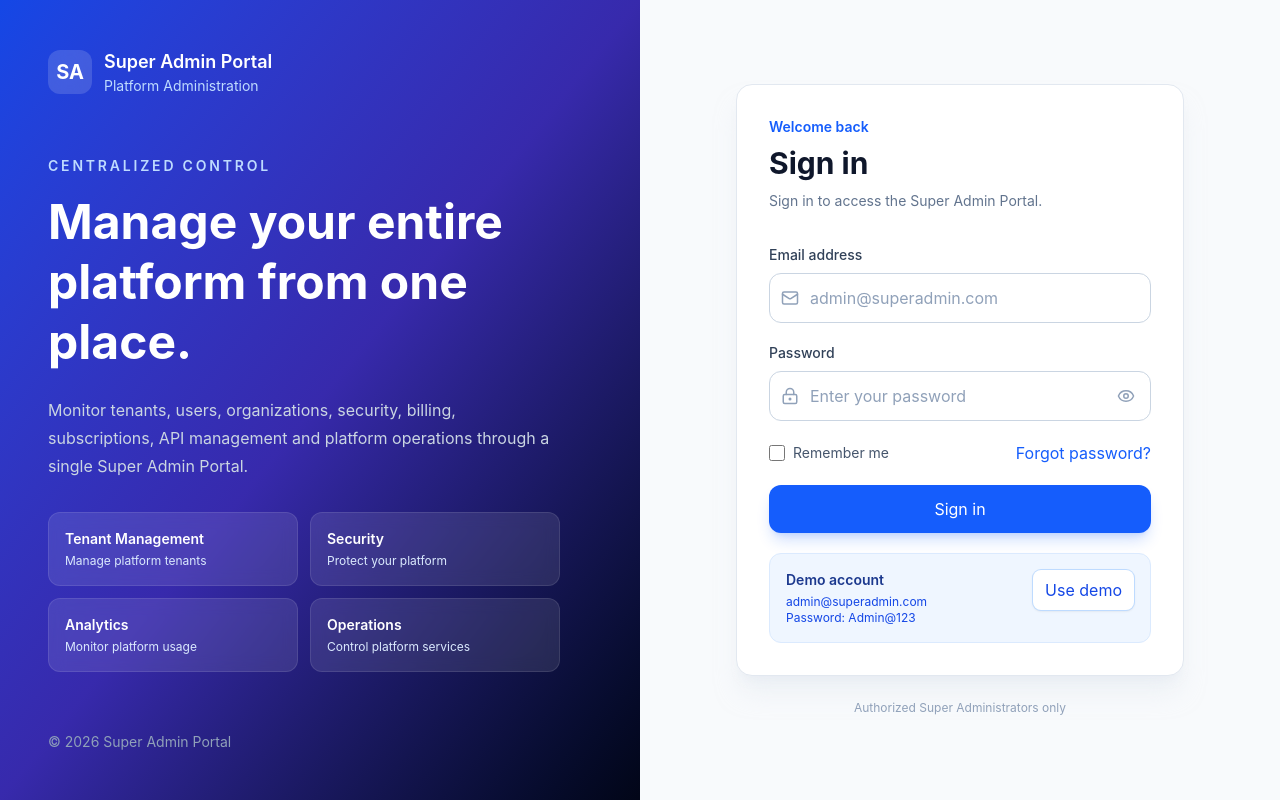
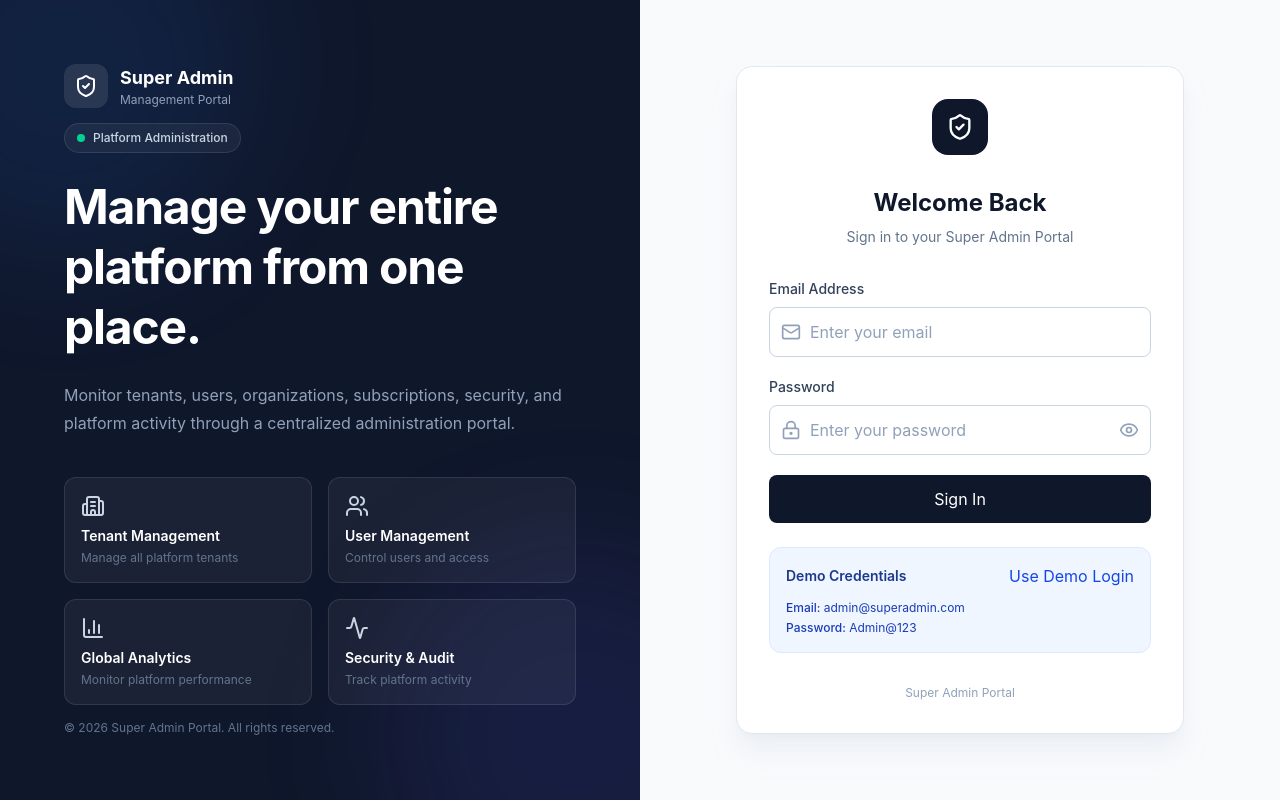
Before and after one commit to kakarlapavankumar/superadmin-dashboard, a React (Vite) app: page /login in a window 1280 px wide. Built offline with nearby package versions, Linux system fonts and the light colour scheme.

Commit message:
Fixing Login Issues

```diff
--- a/src/auth/authService.ts
+++ b/src/auth/authService.ts
@@ -10,40 +10,39 @@ export interface AuthUser {
 export interface AuthSession {
   user: AuthUser;
   token: string;
+  loginAt: string;
 }
 
-const DEMO_USER = {
-  email: "admin@superadmin.com",
-  password: "Admin@123",
-};
+const DEMO_EMAIL = "admin@superadmin.com";
+const DEMO_PASSWORD = "Admin@123";
 
-const DEMO_SESSION: AuthSession = {
-  user: {
-    id: "super-admin-001",
-    name: "Super Administrator",
-    email: "admin@superadmin.com",
-    role: "super_admin",
-  },
-  token: "demo-super-admin-token",
-};
-
-/**
- * Login user
- */
 export function login(
   email: string,
   password: string,
 ): {
   success: boolean;
+  session?: AuthSession;
   message?: string;
 } {
   const normalizedEmail = email.trim().toLowerCase();
 
-  if (normalizedEmail === DEMO_USER.email && password === DEMO_USER.password) {
-    localStorage.setItem(AUTH_STORAGE_KEY, JSON.stringify(DEMO_SESSION));
+  if (normalizedEmail === DEMO_EMAIL && password === DEMO_PASSWORD) {
+    const session: AuthSession = {
+      user: {
+        id: "super-admin-001",
+        name: "Super Administrator",
+        email: DEMO_EMAIL,
+        role: "super_admin",
+      },
+      token: "demo-super-admin-token",
+      loginAt: new Date().toISOString(),
+    };
+
+    localStorage.setItem(AUTH_STORAGE_KEY, JSON.stringify(session));
 
     return {
       success: true,
+      session,
     };
   }
 
@@ -53,16 +52,10 @@ export function login(
   };
 }
 
-/**
- * Logout user
- */
 export function logout(): void {
   localStorage.removeItem(AUTH_STORAGE_KEY);
 }
 
-/**
- * Get current authentication session
- */
 export function getSession(): AuthSession | null {
   const storedSession = localStorage.getItem(AUTH_STORAGE_KEY);
 
@@ -79,30 +72,28 @@ export function getSession(): AuthSession | null {
       !session.token ||
       session.user.role !== "super_admin"
     ) {
-      localStorage.removeItem(AUTH_STORAGE_KEY);
+      logout();
       return null;
     }
 
     return session;
-  } catch (error) {
-    console.error("Invalid authentication session:", error);
-
-    localStorage.removeItem(AUTH_STORAGE_KEY);
-
+  } catch {
+    logout();
     return null;
   }
 }
 
-/**
- * Check whether user is authenticated
- */
+export function getCurrentUser(): AuthUser | null {
+  return getSession()?.user ?? null;
+}
+
 export function isAuthenticated(): boolean {
   return getSession() !== null;
 }
 
-/**
- * Get currently logged-in user
- */
-export function getCurrentUser(): AuthUser | null {
-  return getSession()?.user ?? null;
+export function getDemoCredentials() {
+  return {
+    email: DEMO_EMAIL,
+    password: DEMO_PASSWORD,
+  };
 }
--- /dev/null
+++ b/src/auth/useAuth.ts
@@ -0,0 +1,13 @@
+import { useContext } from "react";
+
+import { AuthContext } from "./AuthContextStore";
+
+export function useAuth() {
+  const context = useContext(AuthContext);
+
+  if (!context) {
+    throw new Error("useAuth must be used inside AuthProvider");
+  }
+
+  return context;
+}
--- a/src/components/auth/LoginForm.tsx
+++ b/src/components/auth/LoginForm.tsx
@@ -1,18 +1,27 @@
-import { Eye, EyeOff, LockKeyhole, Mail } from "lucide-react";
-import { useState } from "react";
-import type { FormEvent } from "react";
+import { Eye, EyeOff, LockKeyhole, Mail, ShieldCheck } from "lucide-react";
+
+import { useState, type FormEvent } from "react";
+
 import { useLocation, useNavigate } from "react-router-dom";
 
-import { login } from "../../auth/authService";
+import { getDemoCredentials } from "../../auth/authService";
+
+import { useAuth } from "../../auth/useAuth";
 
 export default function LoginForm() {
   const navigate = useNavigate();
   const location = useLocation();
 
+  const { login } = useAuth();
+
+  const demoCredentials = getDemoCredentials();
+
   const [email, setEmail] = useState("");
+
   const [password, setPassword] = useState("");
 
   const [showPassword, setShowPassword] = useState(false);
+
   const [error, setError] = useState("");
 
   const [isSubmitting, setIsSubmitting] = useState(false);
@@ -20,9 +29,15 @@ export default function LoginForm() {
   const handleSubmit = (event: FormEvent<HTMLFormElement>) => {
     event.preventDefault();
 
+    if (isSubmitting) {
+      return;
+    }
+
     setError("");
 
-    if (!email.trim()) {
+    const trimmedEmail = email.trim();
+
+    if (!trimmedEmail) {
       setError("Please enter your email address.");
       return;
     }
@@ -34,61 +49,83 @@ export default function LoginForm() {
 
     setIsSubmitting(true);
 
-    window.setTimeout(() => {
-      const result = login(email, password);
+    const result = login(trimmedEmail, password);
 
     if (!result.success) {
-        setError(result.message ?? "Unable to sign in.");
+      setError(result.message ?? "Unable to sign in. Please try again.");
+
       setIsSubmitting(false);
       return;
     }
 
-      const from =
-        (location.state as { from?: string } | null | undefined)?.from ?? "/";
+    const state = location.state as { from?: string } | null | undefined;
 
-      navigate(from, { replace: true });
-    }, 500);
+    const destination =
+      state?.from && state.from !== "/login" ? state.from : "/dashboard";
+
+    navigate(destination, {
+      replace: true,
+    });
+
+    setIsSubmitting(false);
   };
 
   const fillDemoCredentials = () => {
-    setEmail("admin@superadmin.com");
-    setPassword("Admin@123");
+    setEmail(demoCredentials.email);
+
+    setPassword(demoCredentials.password);
+
     setError("");
   };
 
   return (
-    <form onSubmit={handleSubmit} className="space-y-5" noValidate>
+    <div className="w-full max-w-md">
+      <div className="rounded-2xl border border-slate-200 bg-white p-6 shadow-xl shadow-slate-200/50 sm:p-8">
+        {/* Logo */}
+        <div className="mb-8 flex justify-center">
+          <div className="flex h-14 w-14 items-center justify-center rounded-2xl bg-slate-900">
+            <ShieldCheck className="h-7 w-7 text-white" />
+          </div>
+        </div>
+
+        {/* Heading */}
+        <div className="mb-8 text-center">
+          <h1 className="text-2xl font-bold text-slate-900">Welcome Back</h1>
+
+          <p className="mt-2 text-sm text-slate-500">
+            Sign in to your Super Admin Portal
+          </p>
+        </div>
+
         {/* Error */}
         {error && (
-        <div className="rounded-xl border border-red-200 bg-red-50 px-4 py-3">
+          <div className="mb-5 rounded-lg border border-red-200 bg-red-50 px-4 py-3">
             <p className="text-sm font-medium text-red-700">{error}</p>
           </div>
         )}
 
+        {/* Login Form */}
+        <form onSubmit={handleSubmit} className="space-y-5">
           {/* Email */}
           <div>
             <label
               htmlFor="email"
               className="mb-2 block text-sm font-medium text-slate-700"
             >
-          Email address
+              Email Address
             </label>
 
             <div className="relative">
-          <Mail
-            size={18}
-            className="absolute left-3 top-1/2 -translate-y-1/2 text-slate-400"
-          />
+              <Mail className="pointer-events-none absolute left-3 top-1/2 h-5 w-5 -translate-y-1/2 text-slate-400" />
 
               <input
                 id="email"
-            name="email"
                 type="email"
                 autoComplete="email"
                 value={email}
                 onChange={(event) => setEmail(event.target.value)}
-            placeholder="admin@superadmin.com"
-            className="w-full rounded-xl border border-slate-300 bg-white py-3 pl-10 pr-4 text-sm text-slate-900 outline-none transition placeholder:text-slate-400 focus:border-blue-500 focus:ring-4 focus:ring-blue-100"
+                placeholder="Enter your email"
+                className="w-full rounded-lg border border-slate-300 bg-white py-3 pl-10 pr-4 text-sm text-slate-900 outline-none transition placeholder:text-slate-400 focus:border-slate-900 focus:ring-2 focus:ring-slate-900/10"
               />
             </div>
           </div>
@@ -103,86 +140,76 @@ export default function LoginForm() {
             </label>
 
             <div className="relative">
-          <LockKeyhole
-            size={18}
-            className="absolute left-3 top-1/2 -translate-y-1/2 text-slate-400"
-          />
+              <LockKeyhole className="pointer-events-none absolute left-3 top-1/2 h-5 w-5 -translate-y-1/2 text-slate-400" />
 
               <input
                 id="password"
-            name="password"
                 type={showPassword ? "text" : "password"}
                 autoComplete="current-password"
                 value={password}
                 onChange={(event) => setPassword(event.target.value)}
                 placeholder="Enter your password"
-            className="w-full rounded-xl border border-slate-300 bg-white py-3 pl-10 pr-12 text-sm text-slate-900 outline-none transition placeholder:text-slate-400 focus:border-blue-500 focus:ring-4 focus:ring-blue-100"
+                className="w-full rounded-lg border border-slate-300 bg-white py-3 pl-10 pr-12 text-sm text-slate-900 outline-none transition placeholder:text-slate-400 focus:border-slate-900 focus:ring-2 focus:ring-slate-900/10"
               />
 
               <button
                 type="button"
                 onClick={() => setShowPassword((current) => !current)}
-            className="absolute right-3 top-1/2 -translate-y-1/2 rounded-lg p-1 text-slate-400 transition hover:bg-slate-100 hover:text-slate-700"
-            aria-label={showPassword ? "Hide password" : "Show password"}
+                className="absolute right-3 top-1/2 -translate-y-1/2 text-slate-400 hover:text-slate-700"
               >
-            {showPassword ? <EyeOff size={18} /> : <Eye size={18} />}
+                {showPassword ? (
+                  <EyeOff className="h-5 w-5" />
+                ) : (
+                  <Eye className="h-5 w-5" />
+                )}
               </button>
             </div>
           </div>
 
-      {/* Remember / Forgot */}
-      <div className="flex items-center justify-between">
-        <label className="flex cursor-pointer items-center gap-2">
-          <input
-            type="checkbox"
-            className="h-4 w-4 rounded border-slate-300 text-blue-600 focus:ring-blue-500"
-          />
-
-          <span className="text-sm text-slate-600">Remember me</span>
-        </label>
-
-        <button
-          type="button"
-          onClick={() =>
-            setError(
-              "Please contact your platform administrator to reset your password.",
-            )
-          }
-          className="text-sm font-medium text-blue-600 hover:text-blue-700"
-        >
-          Forgot password?
-        </button>
-      </div>
-
-      {/* Submit */}
+          {/* Sign In */}
           <button
             type="submit"
             disabled={isSubmitting}
-        className="flex w-full items-center justify-center rounded-xl bg-blue-600 px-4 py-3 text-sm font-semibold text-white shadow-lg shadow-blue-600/20 transition hover:bg-blue-700 focus:outline-none focus:ring-4 focus:ring-blue-200 disabled:cursor-not-allowed disabled:opacity-60"
+            className="flex w-full items-center justify-center rounded-lg bg-slate-900 px-4 py-3 text-sm font-semibold text-white transition hover:bg-slate-800 focus:outline-none focus:ring-2 focus:ring-slate-900 focus:ring-offset-2 disabled:cursor-not-allowed disabled:opacity-60"
           >
-        {isSubmitting ? "Signing in..." : "Sign in"}
+            {isSubmitting ? "Signing in..." : "Sign In"}
           </button>
+        </form>
 
-      {/* Demo Account */}
-      <div className="rounded-xl border border-blue-100 bg-blue-50 p-4">
-        <div className="flex items-start justify-between gap-4">
-          <div>
-            <p className="text-sm font-semibold text-blue-900">Demo account</p>
-
-            <p className="mt-1 text-xs text-blue-700">admin@superadmin.com</p>
-
-            <p className="text-xs text-blue-700">Password: Admin@123</p>
-          </div>
+        {/* Demo Credentials */}
+        <div className="mt-6 rounded-xl border border-blue-100 bg-blue-50 p-4">
+          <div className="mb-3 flex items-center justify-between">
+            <p className="text-sm font-semibold text-blue-900">
+              Demo Credentials
+            </p>
 
             <button
               type="button"
               onClick={fillDemoCredentials}
-            className="shrink-0 rounded-lg bg-white px-3 py-2 text-xs font-semibold text-blue-700 shadow-sm ring-1 ring-blue-200 transition hover:bg-blue-100"
+              className="text-xs font-semibold text-blue-700 hover:text-blue-900"
             >
-            Use demo
+              Use Demo Login
             </button>
           </div>
+
+          <div className="space-y-1 text-xs text-blue-800">
+            <p>
+              <span className="font-medium">Email:</span>{" "}
+              {demoCredentials.email}
+            </p>
+
+            <p>
+              <span className="font-medium">Password:</span>{" "}
+              {demoCredentials.password}
+            </p>
           </div>
-    </form>
+        </div>
+
+        {/* Footer */}
+        <p className="mt-8 text-center text-xs text-slate-400">
+          Super Admin Portal
+        </p>
+      </div>
+    </div>
   );
 }
--- a/src/pages/auth/Login.tsx
+++ b/src/pages/auth/Login.tsx
@@ -1,110 +1,117 @@
+import {
+  Activity,
+  BarChart3,
+  Building2,
+  ShieldCheck,
+  Users,
+} from "lucide-react";
+
 import LoginForm from "../../components/auth/LoginForm";
 
 export default function Login() {
   return (
-    <div className="min-h-screen bg-slate-950">
+    <div className="min-h-screen bg-slate-50">
       <div className="grid min-h-screen lg:grid-cols-2">
-        {/* Left Side */}
-        <div className="relative hidden overflow-hidden lg:flex">
-          <div className="absolute inset-0 bg-gradient-to-br from-blue-700 via-indigo-800 to-slate-950" />
+        {/* ========================= */}
+        {/* Left Side                  */}
+        {/* ========================= */}
 
-          <div className="relative z-10 flex w-full flex-col justify-between p-12 text-white">
-            <div>
+        <div className="relative hidden overflow-hidden bg-slate-900 lg:flex">
+          <div className="absolute -left-32 -top-32 h-96 w-96 rounded-full bg-blue-500/10 blur-3xl" />
+
+          <div className="absolute -bottom-32 -right-32 h-96 w-96 rounded-full bg-indigo-500/10 blur-3xl" />
+
+          <div className="relative flex w-full flex-col justify-between p-12 xl:p-16">
+            {/* Brand */}
+            <div className="flex items-center gap-3">
+              <div className="flex h-11 w-11 items-center justify-center rounded-xl bg-white/10">
+                <ShieldCheck className="h-6 w-6 text-white" />
+              </div>
+
+              <div>
+                <p className="text-lg font-bold text-white">Super Admin</p>
+
+                <p className="text-xs text-slate-400">Management Portal</p>
+              </div>
+            </div>
+
+            {/* Content */}
+            <div className="max-w-xl">
+              <div className="mb-6 inline-flex items-center gap-2 rounded-full border border-white/10 bg-white/5 px-3 py-1.5">
+                <span className="h-2 w-2 rounded-full bg-emerald-400" />
+
+                <span className="text-xs font-medium text-slate-300">
+                  Platform Administration
+                </span>
+              </div>
+
+              <h2 className="text-4xl font-bold leading-tight tracking-tight text-white xl:text-5xl">
+                Manage your entire platform from one place.
+              </h2>
+
+              <p className="mt-6 max-w-lg text-base leading-7 text-slate-400">
+                Monitor tenants, users, organizations, subscriptions, security,
+                and platform activity through a centralized administration
+                portal.
+              </p>
+
+              {/* Features */}
+              <div className="mt-10 grid grid-cols-2 gap-4">
+                <FeatureCard
+                  icon={<Building2 />}
+                  title="Tenant Management"
+                  description="Manage all platform tenants"
+                />
+
+                <FeatureCard
+                  icon={<Users />}
+                  title="User Management"
+                  description="Control users and access"
+                />
+
+                <FeatureCard
+                  icon={<BarChart3 />}
+                  title="Global Analytics"
+                  description="Monitor platform performance"
+                />
+
+                <FeatureCard
+                  icon={<Activity />}
+                  title="Security & Audit"
+                  description="Track platform activity"
+                />
+              </div>
+            </div>
+
+            {/* Footer */}
+            <p className="text-xs text-slate-500">
+              © 2026 Super Admin Portal. All rights reserved.
+            </p>
+          </div>
+        </div>
+
+        {/* ========================= */}
+        {/* Right Side                 */}
+        {/* ========================= */}
+
+        <div className="flex min-h-screen items-center justify-center px-4 py-10 sm:px-6 lg:px-12">
+          <div className="w-full max-w-md">
+            {/* Mobile Brand */}
+            <div className="mb-8 flex justify-center lg:hidden">
               <div className="flex items-center gap-3">
-                <div className="flex h-11 w-11 items-center justify-center rounded-xl bg-white/15 text-xl font-bold backdrop-blur">
-                  SA
+                <div className="flex h-11 w-11 items-center justify-center rounded-xl bg-slate-900">
+                  <ShieldCheck className="h-6 w-6 text-white" />
                 </div>
 
                 <div>
-                  <p className="text-lg font-semibold">Super Admin Portal</p>
+                  <p className="font-bold text-slate-900">Super Admin</p>
 
-                  <p className="text-sm text-blue-200">
-                    Platform Administration
-                  </p>
+                  <p className="text-xs text-slate-500">Management Portal</p>
                 </div>
               </div>
             </div>
 
-            <div className="max-w-xl">
-              <p className="mb-4 text-sm font-semibold uppercase tracking-[0.2em] text-blue-200">
-                Centralized Control
-              </p>
-
-              <h1 className="text-4xl font-bold leading-tight xl:text-5xl">
-                Manage your entire platform from one place.
-              </h1>
-
-              <p className="mt-6 max-w-lg text-base leading-7 text-slate-300">
-                Monitor tenants, users, organizations, security, billing,
-                subscriptions, API management and platform operations through a
-                single Super Admin Portal.
-              </p>
-
-              <div className="mt-8 grid max-w-lg grid-cols-2 gap-3">
-                <Feature
-                  title="Tenant Management"
-                  description="Manage platform tenants"
-                />
-
-                <Feature title="Security" description="Protect your platform" />
-
-                <Feature
-                  title="Analytics"
-                  description="Monitor platform usage"
-                />
-
-                <Feature
-                  title="Operations"
-                  description="Control platform services"
-                />
-              </div>
-            </div>
-
-            <p className="text-sm text-slate-400">© 2026 Super Admin Portal</p>
-          </div>
-        </div>
-
-        {/* Right Side */}
-        <div className="flex min-h-screen items-center justify-center bg-slate-50 px-5 py-10 sm:px-8">
-          <div className="w-full max-w-md">
-            {/* Mobile Logo */}
-            <div className="mb-8 flex items-center gap-3 lg:hidden">
-              <div className="flex h-11 w-11 items-center justify-center rounded-xl bg-blue-600 text-xl font-bold text-white">
-                SA
-              </div>
-
-              <div>
-                <p className="font-semibold text-slate-900">
-                  Super Admin Portal
-                </p>
-
-                <p className="text-sm text-slate-500">
-                  Platform Administration
-                </p>
-              </div>
-            </div>
-
-            <div className="rounded-2xl border border-slate-200 bg-white p-6 shadow-xl shadow-slate-200/50 sm:p-8">
-              <div className="mb-8">
-                <p className="text-sm font-semibold text-blue-600">
-                  Welcome back
-                </p>
-
-                <h2 className="mt-2 text-3xl font-bold text-slate-900">
-                  Sign in
-                </h2>
-
-                <p className="mt-2 text-sm leading-6 text-slate-500">
-                  Sign in to access the Super Admin Portal.
-                </p>
-              </div>
-
-              <LoginForm />
-            </div>
-
-            <p className="mt-6 text-center text-xs text-slate-400">
-              Authorized Super Administrators only
-            </p>
+            <LoginForm />
           </div>
         </div>
       </div>
@@ -112,17 +119,20 @@ export default function Login() {
   );
 }
 
-interface FeatureProps {
+interface FeatureCardProps {
+  icon: React.ReactNode;
   title: string;
   description: string;
 }
 
-function Feature({ title, description }: FeatureProps) {
+function FeatureCard({ icon, title, description }: FeatureCardProps) {
   return (
-    <div className="rounded-xl border border-white/10 bg-white/10 p-4 backdrop-blur">
+    <div className="rounded-xl border border-white/10 bg-white/5 p-4">
+      <div className="mb-3 h-5 w-5 text-slate-300">{icon}</div>
+
       <p className="text-sm font-semibold text-white">{title}</p>
 
-      <p className="mt-1 text-xs text-blue-100">{description}</p>
+      <p className="mt-1 text-xs text-slate-500">{description}</p>
     </div>
   );
 }
```
Also changed, not shown: src/auth/AuthContextStore.ts (added, +23 -0 lines), src/auth/AuthProvider.tsx (added, +49 -0 lines), src/auth/ProtectedRoute.tsx (+4 -11 lines), src/main.tsx (+5 -9 lines), src/routes/AppRoutes.tsx (+4 -3 lines). Lines whose indentation alone changed are shown as unchanged.
